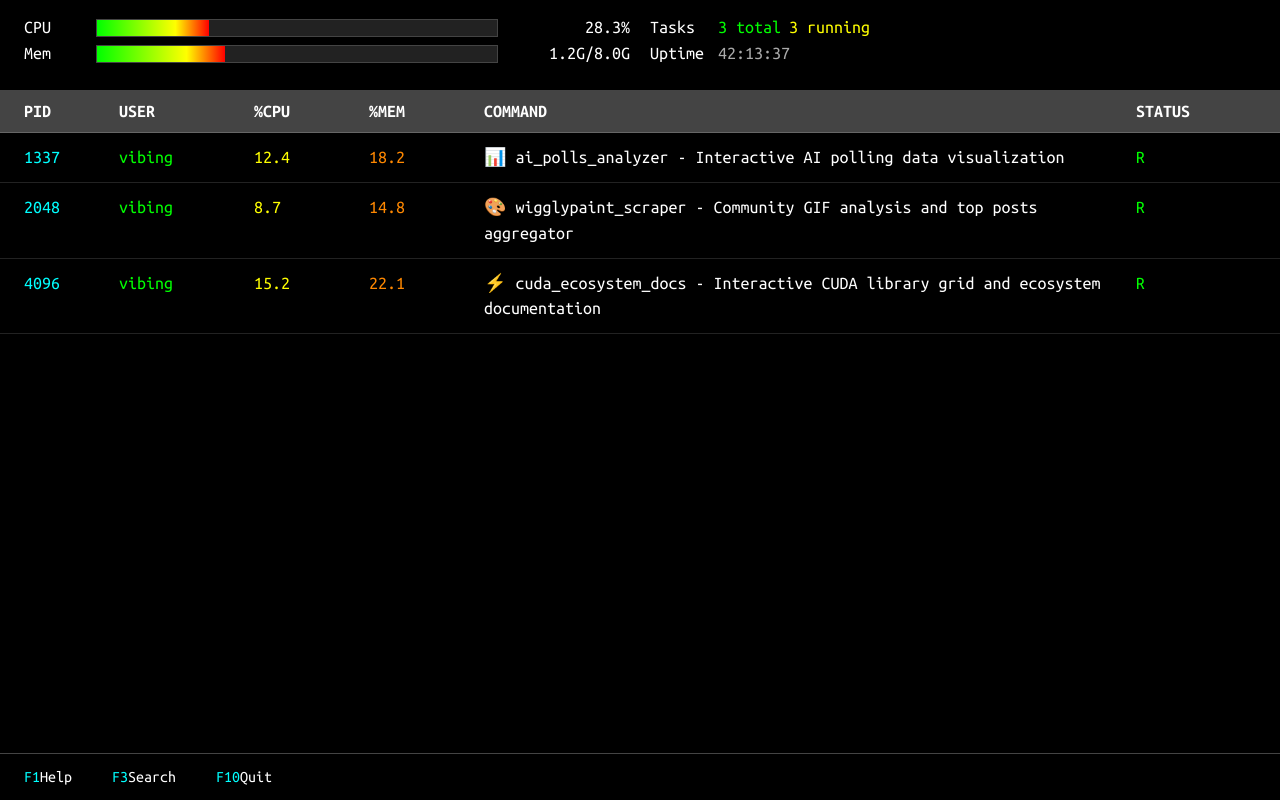
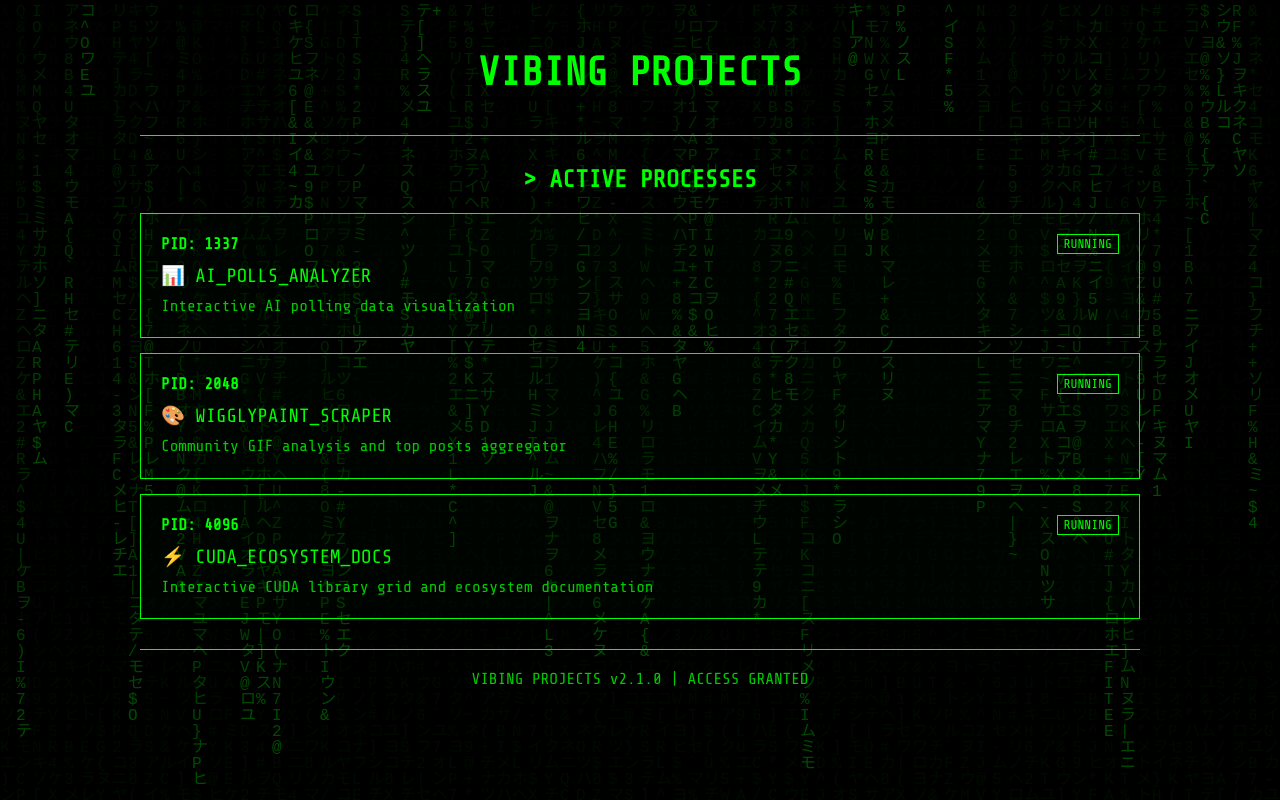
Before and after one commit to codereport/vibing, a plain HTML site: page index.html in a window 1280 px wide. Drawn offline with nearby package versions, Linux system fonts and the light colour scheme.

Commit message:
:sparkles: matrix theme for index.html

```diff
--- a/index.html
+++ b/index.html
@@ -3,9 +3,9 @@
 <head>
     <meta charset="UTF-8">
     <meta name="viewport" content="width=device-width, initial-scale=1.0">
-    <title>htop - vibing</title>
+    <title>vibing</title>
     <style>
-        @import url('https://fonts.googleapis.com/css2?family=Ubuntu+Mono:wght@400;700&display=swap');
+        @import url('https://fonts.googleapis.com/css2?family=Share+Tech+Mono:wght@400&display=swap');
 
         * {
             margin: 0;
@@ -14,255 +14,205 @@
         }
 
         body {
-            font-family: 'Ubuntu Mono', monospace;
+            font-family: 'Share Tech Mono', monospace;
             background: #000;
-            color: #fff;
-            font-size: 18px;
-            line-height: 1.4;
-            overflow: hidden;
+            color: #00ff00;
+            min-height: 100vh;
+            padding: 20px;
+            position: relative;
         }
 
-        .htop-container {
-            height: 100vh;
-            display: flex;
-            flex-direction: column;
+        /* Matrix Rain Background */
+        #matrix-canvas {
+            position: fixed;
+            top: 0;
+            left: 0;
+            width: 100%;
+            height: 100%;
+            z-index: -1;
+            opacity: 0.3;
         }
 
-        .system-header {
-            background: #000;
-            padding: 16px 24px;
-            border-bottom: 1px solid #444;
+        .container {
+            max-width: 1000px;
+            margin: 0 auto;
         }
 
-        .sys-info {
-            display: grid;
-            grid-template-columns: 1fr 1fr;
-            gap: 20px;
+        .header {
+            text-align: center;
+            padding: 30px 0;
+            border-bottom: 1px solid #00ff00;
+            margin-bottom: 30px;
+        }
+
+        .header h1 {
+            font-size: 2.5em;
+            margin-bottom: 10px;
+        }
+
+        .header .subtitle {
+            font-size: 1.2em;
+            color: #00cc00;
+        }
+
+
+
+        .processes h2 {
+            text-align: center;
+            margin-bottom: 20px;
+            font-size: 1.5em;
+        }
+
+        .process-item {
+            border: 1px solid #00ff00;
+            margin: 15px 0;
+            padding: 20px;
+            cursor: pointer;
+            background: rgba(0, 20, 0, 0.2);
+            transition: background 0.2s ease;
+        }
+
+        .process-item:hover {
+            background: rgba(0, 50, 0, 0.4);
+        }
+
+        .process-header {
+            display: flex;
+            justify-content: space-between;
+            align-items: center;
+            margin-bottom: 10px;
+        }
+
+        .process-id {
+            color: #00ff00;
+            font-weight: bold;
+        }
+
+        .process-status {
+            color: #00ff00;
+            border: 1px solid #00ff00;
+            padding: 2px 6px;
+            font-size: 0.8em;
+        }
+
+        .process-title {
+            font-size: 1.2em;
             margin-bottom: 8px;
         }
 
-        .sys-left, .sys-right {
-            display: flex;
-            flex-direction: column;
-            gap: 2px;
+        .process-desc {
+            color: #00cc00;
+            line-height: 1.4;
         }
 
-        .stat-line {
-            display: flex;
-            align-items: center;
-            height: 24px;
-        }
-
-        .stat-label {
-            color: #fff;
-            width: 60px;
-            flex-shrink: 0;
-        }
-
-        .progress-bar {
-            flex: 1;
-            height: 18px;
-            background: #222;
-            border: 1px solid #444;
-            margin: 0 12px;
-            position: relative;
-            overflow: hidden;
-        }
-
-        .progress-fill {
-            height: 100%;
-            background: linear-gradient(90deg, #0f0 0%, #ff0 70%, #f00 100%);
-            transition: width 0.3s ease;
-        }
-
-        .stat-value {
-            color: #fff;
-            width: 120px;
-            text-align: right;
-            flex-shrink: 0;
-        }
-
-        .load-uptime {
-            display: flex;
-            justify-content: space-between;
-            color: #aaa;
-            font-size: 12px;
-            margin-top: 4px;
-        }
-
-        .process-header {
-            background: #444;
-            color: #fff;
-            padding: 8px 24px;
-            font-weight: bold;
-            display: grid;
-            grid-template-columns: 80px 120px 100px 100px 1fr 120px;
-            gap: 15px;
-            border-bottom: 1px solid #666;
-        }
-
-        .process-list {
-            flex: 1;
-            overflow-y: auto;
-            background: #000;
-        }
-
-        .process-row {
-            display: grid;
-            grid-template-columns: 80px 120px 100px 100px 1fr 120px;
-            gap: 15px;
-            padding: 12px 24px;
-            border-bottom: 1px solid #222;
-            cursor: pointer;
-            transition: background 0.2s;
-        }
-
-        .process-row:hover {
-            background: #333;
-        }
-
-        .process-row.selected {
-            background: #0066cc;
-            color: #fff;
-        }
-
-        .pid { color: #0ff; }
-        .user { color: #0f0; }
-        .cpu { color: #ff0; }
-        .mem { color: #f80; }
-        .command { color: #fff; }
-        .status { color: #0f0; }
-
-        .function-keys {
-            background: #000;
-            border-top: 1px solid #444;
-            padding: 12px 24px;
-            display: flex;
-            gap: 40px;
-            color: #aaa;
-            font-size: 16px;
-        }
-
-        .fkey {
-            color: #0ff;
-        }
-
-        .fkey-desc {
-            color: #fff;
-        }
-
-        .cpu-bar .progress-fill {
-            width: 28%;
-        }
-
-        .mem-bar .progress-fill {
-            width: 32%;
-        }
-
-        .swp-bar .progress-fill {
-            width: 8%;
-        }
-
-        .load-bar .progress-fill {
-            width: 18%;
+        .footer {
+            text-align: center;
+            padding: 20px 0;
+            border-top: 1px solid #00ff00;
+            margin-top: 30px;
+            color: #00cc00;
         }
 
         @media (max-width: 768px) {
-            .sys-info {
-                grid-template-columns: 1fr;
-                gap: 10px;
+            .header h1 {
+                font-size: 2em;
             }
 
-            .process-header,
-            .process-row {
-                grid-template-columns: 50px 80px 60px 1fr 80px;
-                font-size: 11px;
-            }
-
-            .function-keys {
-                flex-wrap: wrap;
+            .process-header {
+                flex-direction: column;
                 gap: 10px;
             }
         }
     </style>
 </head>
 <body>
-    <div class="htop-container">
-        <div class="system-header">
-            <div class="sys-info">
-                <div class="sys-left">
-                    <div class="stat-line">
-                        <span class="stat-label">CPU</span>
-                        <div class="progress-bar cpu-bar">
-                            <div class="progress-fill"></div>
-                        </div>
-                        <span class="stat-value">28.3%</span>
-                    </div>
-                    <div class="stat-line">
-                        <span class="stat-label">Mem</span>
-                        <div class="progress-bar mem-bar">
-                            <div class="progress-fill"></div>
-                        </div>
-                        <span class="stat-value">1.2G/8.0G</span>
-                    </div>
+    <canvas id="matrix-canvas"></canvas>
+
+    <div class="container">
+        <div class="header">
+            <h1>VIBING PROJECTS</h1>
+        </div>
+
+        <div class="processes">
+            <h2>&gt; ACTIVE PROCESSES</h2>
+
+            <div class="process-item" onclick="window.location.href='ai_polls/poll_results_visualization.html'">
+                <div class="process-header">
+                    <span class="process-id">PID: 1337</span>
+                    <span class="process-status">RUNNING</span>
                 </div>
-                <div class="sys-right">
-                    <div class="stat-line">
-                        <span class="stat-label">Tasks</span>
-                        <span style="color: #0f0; margin-left: 8px;">3 total</span>
-                        <span style="color: #ff0; margin-left: 8px;">3 running</span>
-                    </div>
-                    <div class="stat-line">
-                        <span class="stat-label">Uptime</span>
-                        <span style="color: #aaa; margin-left: 8px;">42:13:37</span>
-                    </div>
+                <div class="process-title">📊 AI_POLLS_ANALYZER</div>
+                <div class="process-desc">Interactive AI polling data visualization</div>
+            </div>
+
+            <div class="process-item" onclick="window.location.href='wigglypaint/wigglypaint_top10.html'">
+                <div class="process-header">
+                    <span class="process-id">PID: 2048</span>
+                    <span class="process-status">RUNNING</span>
                 </div>
+                <div class="process-title">🎨 WIGGLYPAINT_SCRAPER</div>
+                <div class="process-desc">Community GIF analysis and top posts aggregator</div>
+            </div>
+
+            <div class="process-item" onclick="window.location.href='https://codereport.github.io/cuda-x-docs/'">
+                <div class="process-header">
+                    <span class="process-id">PID: 4096</span>
+                    <span class="process-status">RUNNING</span>
+                </div>
+                <div class="process-title">⚡ CUDA_ECOSYSTEM_DOCS</div>
+                <div class="process-desc">Interactive CUDA library grid and ecosystem documentation</div>
             </div>
         </div>
 
-        <div class="process-header">
-            <div>PID</div>
-            <div>USER</div>
-            <div>%CPU</div>
-            <div>%MEM</div>
-            <div>COMMAND</div>
-            <div>STATUS</div>
-        </div>
-
-        <div class="process-list">
-            <div class="process-row" onclick="window.location.href='ai_polls/poll_results_visualization.html'">
-                <div class="pid">1337</div>
-                <div class="user">vibing</div>
-                <div class="cpu">12.4</div>
-                <div class="mem">18.2</div>
-                <div class="command">📊 ai_polls_analyzer - Interactive AI polling data visualization</div>
-                <div class="status">R</div>
-            </div>
-
-            <div class="process-row" onclick="window.location.href='wigglypaint/wigglypaint_top10.html'">
-                <div class="pid">2048</div>
-                <div class="user">vibing</div>
-                <div class="cpu">8.7</div>
-                <div class="mem">14.8</div>
-                <div class="command">🎨 wigglypaint_scraper - Community GIF analysis and top posts aggregator</div>
-                <div class="status">R</div>
-            </div>
-
-            <div class="process-row" onclick="window.location.href='https://codereport.github.io/cuda-x-docs/'">
-                <div class="pid">4096</div>
-                <div class="user">vibing</div>
-                <div class="cpu">15.2</div>
-                <div class="mem">22.1</div>
-                <div class="command">⚡ cuda_ecosystem_docs - Interactive CUDA library grid and ecosystem documentation</div>
-                <div class="status">R</div>
-            </div>
-        </div>
-
-        <div class="function-keys">
-            <span><span class="fkey">F1</span><span class="fkey-desc">Help</span></span>
-            <span><span class="fkey">F3</span><span class="fkey-desc">Search</span></span>
-            <span><span class="fkey">F10</span><span class="fkey-desc">Quit</span></span>
+        <div class="footer">
+            <div>VIBING PROJECTS v2.1.0 | ACCESS GRANTED</div>
         </div>
     </div>
+
+    <script>
+        // Matrix Digital Rain Effect
+        const canvas = document.getElementById('matrix-canvas');
+        const ctx = canvas.getContext('2d');
+
+        canvas.width = window.innerWidth;
+        canvas.height = window.innerHeight;
+
+        const matrix = "ABCDEFGHIJKLMNOPQRSTUVWXYZ123456789@#$%^&*()*&^%+-/~{[|`]}アイウエオカキクケコサシスセソタチツテトナニヌネノハヒフヘホマミムメモヤユヨラリルレロワヲン";
+        const matrixArray = matrix.split("");
+
+        const fontSize = 16;
+        const columns = canvas.width / fontSize;
+
+        const drops = [];
+        for(let x = 0; x < columns; x++) {
+            drops[x] = 1;
+        }
+
+        function draw() {
+            ctx.fillStyle = 'rgba(0, 0, 0, 0.04)';
+            ctx.fillRect(0, 0, canvas.width, canvas.height);
+
+            ctx.fillStyle = '#00FF00';
+            ctx.font = fontSize + 'px "MS Gothic", "Courier New", monospace';
+
+            for(let i = 0; i < drops.length; i++) {
+                const text = matrixArray[Math.floor(Math.random() * matrixArray.length)];
+                ctx.fillText(text, i * fontSize, drops[i] * fontSize);
+
+                if(drops[i] * fontSize > canvas.height && Math.random() > 0.975) {
+                    drops[i] = 0;
+                }
+                drops[i]++;
+            }
+        }
+
+        setInterval(draw, 50);
+
+        // Handle window resize
+        window.addEventListener('resize', () => {
+            canvas.width = window.innerWidth;
+            canvas.height = window.innerHeight;
+        });
+    </script>
 </body>
 </html>
```
